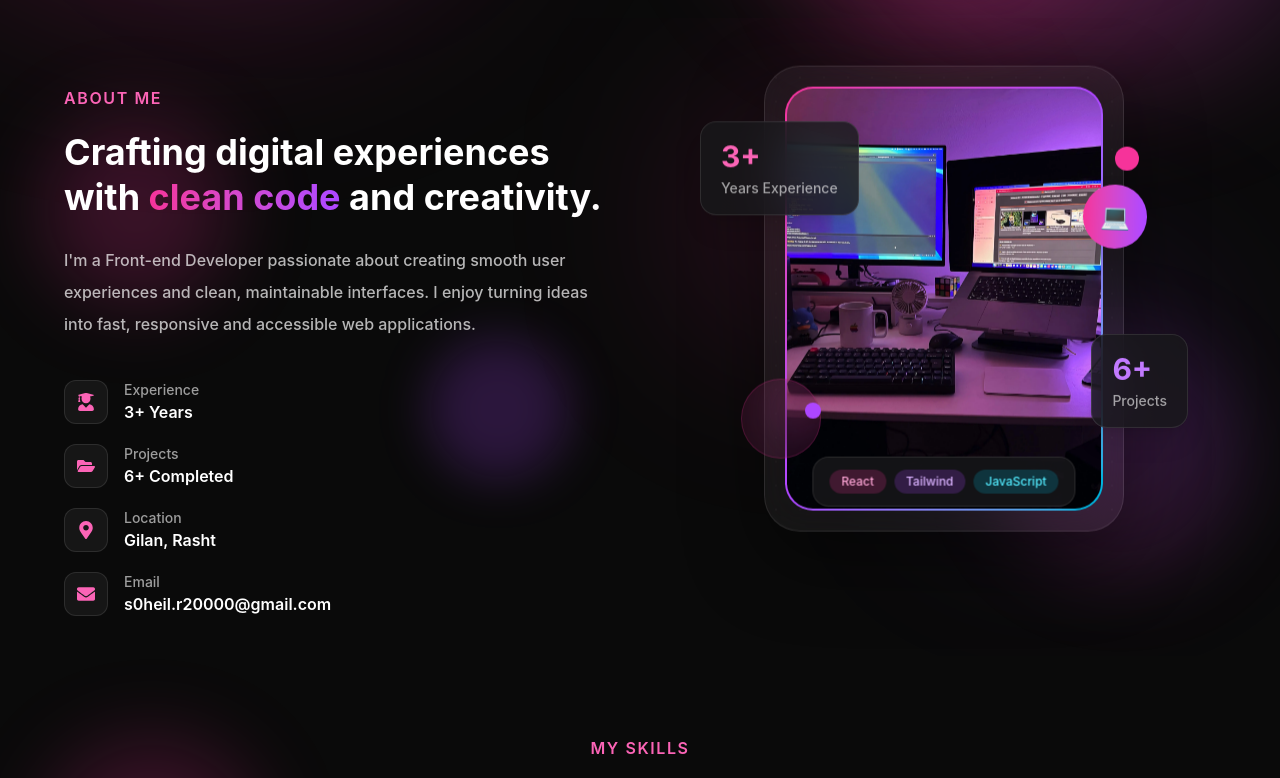
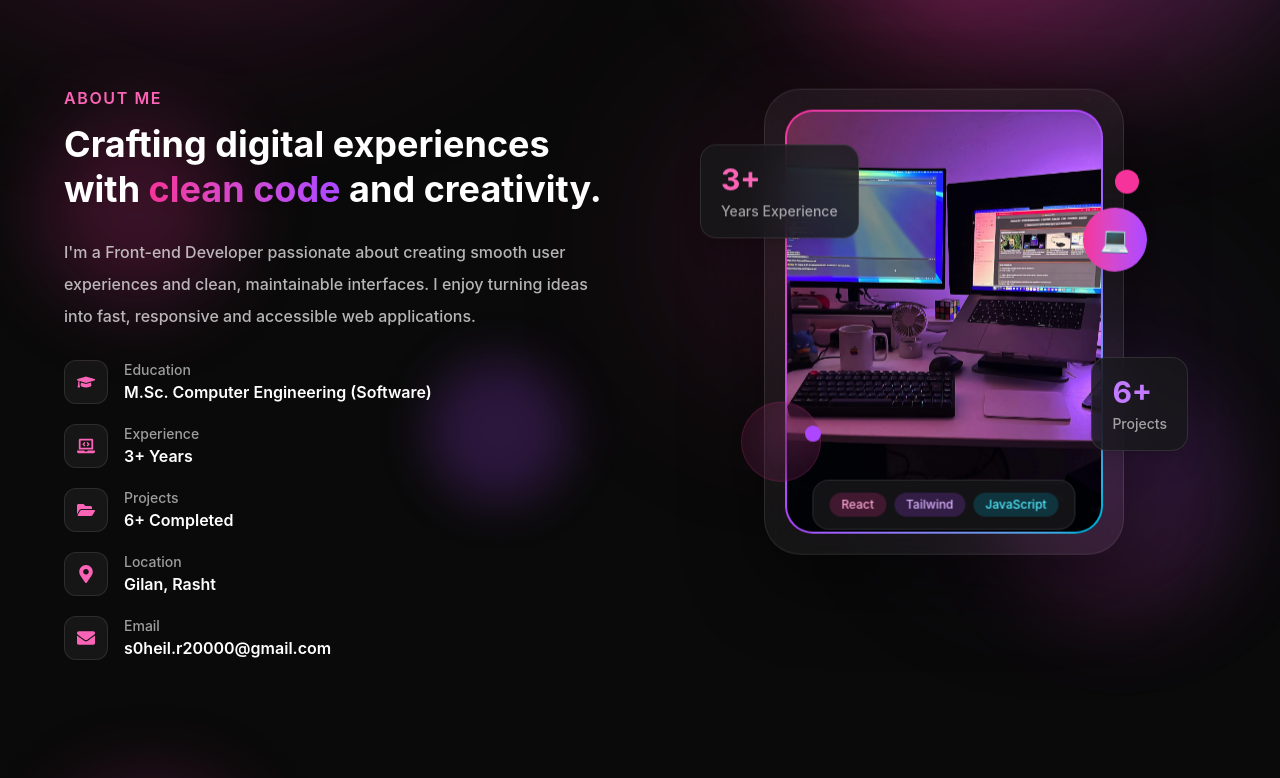
Before and after one commit to soheilrast/portfolio, a React (Vite) app: page / in a window 1280 px wide. Shown: the part 520-1298 px from the top of the page. Built offline with nearby package versions, Linux system fonts and the light colour scheme.

Commit message:
update about icon

```diff
--- a/src/components/about.jsx
+++ b/src/components/about.jsx
@@ -1,8 +1,9 @@
 import {
-  FaUserGraduate,
+  FaLaptopCode,
   FaFolderOpen,
   FaMapMarkerAlt,
   FaEnvelope,
+    FaGraduationCap,
 } from "react-icons/fa";
 
 import pro from "../assets/ask2.webp";
@@ -11,7 +12,12 @@ import { useRef } from "react";
 
 export default function About() {
   const infos = [
-    { icon: <FaUserGraduate />, title: "Experience", value: "3+ Years" },
+    {
+    icon: <FaGraduationCap />,
+    title: "Education",
+    value: "M.Sc. Computer Engineering (Software)",
+  },
+    { icon: <FaLaptopCode/>, title: "Experience", value: "3+ Years" },
     { icon: <FaFolderOpen />, title: "Projects", value: "6+ Completed" },
     { icon: <FaMapMarkerAlt />, title: "Location", value: "Gilan, Rasht" },
     { icon: <FaEnvelope />, title: "Email", value: "s0heil.r20000@gmail.com" },
@@ -65,7 +71,7 @@ const backgrounds = [
           </span>
 
 <h2 className="
-mt-5
+mt-3
   text-4xl
   max-[1046px]:text-3xl
 
@@ -90,7 +96,7 @@ mt-5
           </p>
 
 
-          <div className="mt-10 flex w-fit flex-col gap-5 self-center md:self-start">
+          <div className="mt-7 flex w-fit flex-col gap-5 self-center md:self-start">
             {infos.map((item) => (
               <div key={item.title} className="flex items-center gap-4 font-medium">
                 <div className="flex h-11 w-11 items-center justify-center rounded-xl border border-white/10 bg-white/5 text-lg text-pink-400">
```
